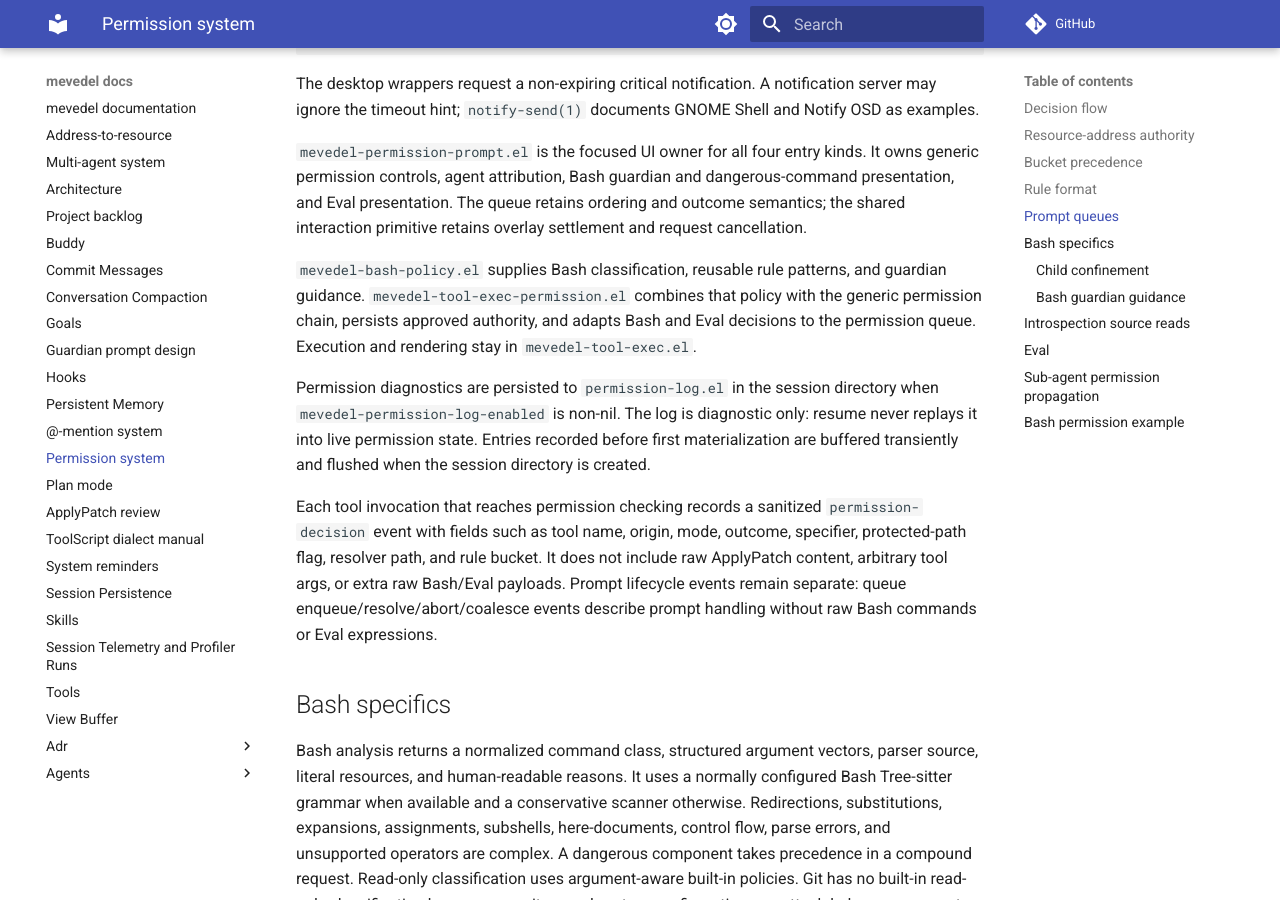
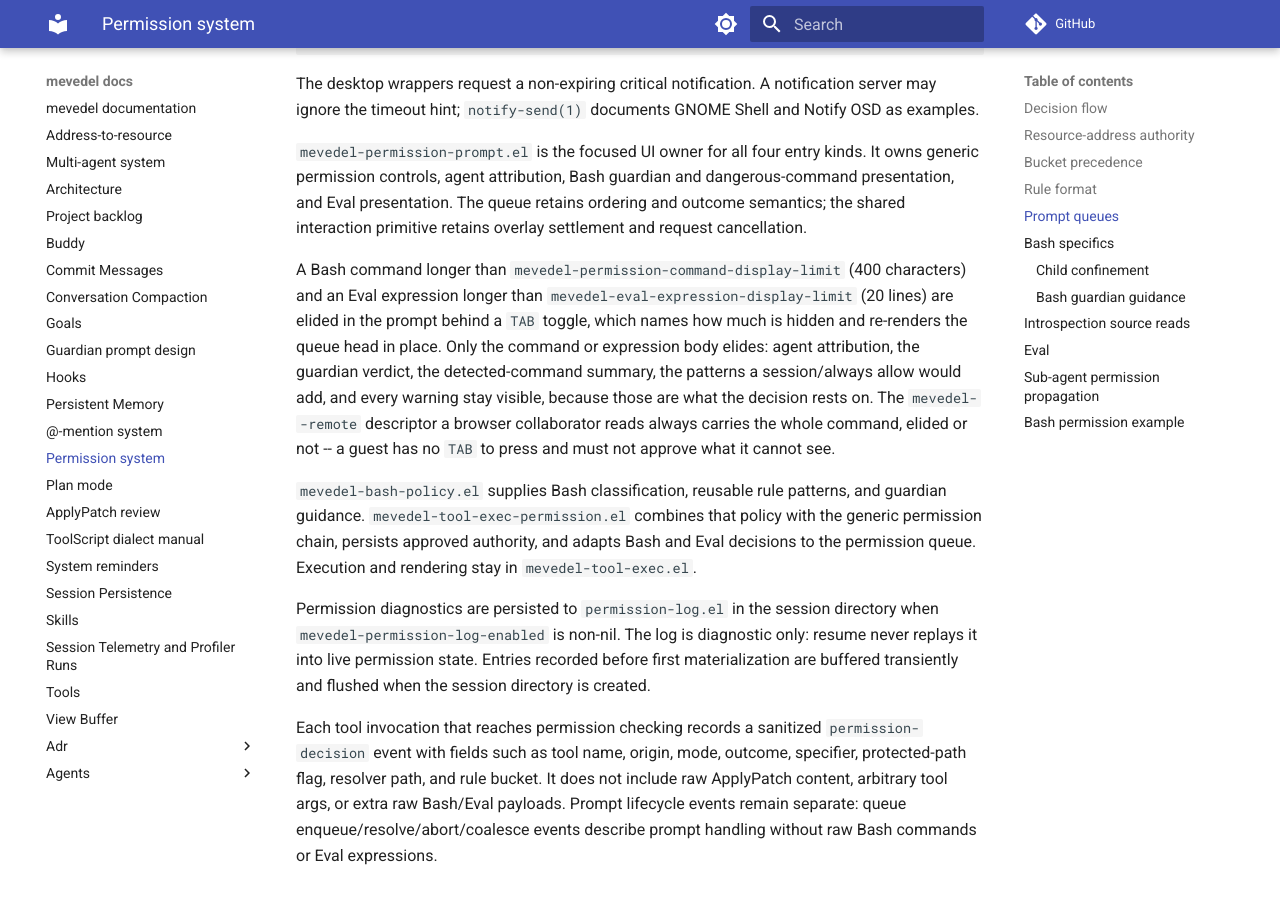
Before and after one commit to FrauH0lle/mevedel, an MkDocs documentation site: the page built from docs/permissions.md, in a window 1280 px wide and 900 px high, scrolled down 9400 px. Built offline with MkDocs 1.6.1 and Material for MkDocs 9.7.7, drawn with Linux system fonts in a browser that asks for light colours; comment, search, counter and statistics services are not loaded.

Commit message:
feat(permissions): Elide a long command behind a TAB toggle
A Bash command can run to hundreds of characters, and the permission
prompt rendered all of it inline, pushing the guardian verdict and the
key row off screen. The Eval prompt already truncated long expressions
and printed "press TAB to expand", but nothing ever bound TAB, so the
affordance had never worked. One toggle now serves both.

Only the command or expression body elides. Agent attribution, the
guardian verdict, the detected-command summary, the patterns a
session/always allow would add, and every warning stay visible, because
those are what the decision actually rests on; collapsing them would
hide the evidence rather than the noise.

* mevedel-permission-prompt.el (mevedel-permission--elide)
(mevedel-permission--prompt-toggle-expand)
(mevedel-permission-command-display-limit): Add character- and
line-capped elision that names how much it hid, plus the TAB command
that flips the queue entry's `:expanded' UI metadata and re-renders the
head in place. Elision preserves text properties, so callers face the
text first and elide after.

(mevedel-permission--prompt-async-bash): Build the body through a
lambda over the shown command, once elided for the prompt and once whole
for the `mevedel--remote' descriptor.

(mevedel-permission--prompt-async-with-content): Bind TAB when the
prompt has a queue entry to hold the state, and prefer the entry's
recorded `:remote-body' for the browser descriptor.

* mevedel-tool-exec-permission.el (mevedel-tool-exec-permission-prompt-eval):
Route the existing 20-line expression cap through the shared elider so
its TAB hint is finally real. Ditto the two-pass body build.

* test/test-mevedel-permission-prompt.el (mevedel-permission--elide):
Cover the character and line caps, the expanded state, the entry-less
pass-through, and text-property survival.

A browser collaborator always receives the whole command: a guest has no
TAB to press, and must not approve what it cannot see.

```diff
--- a/docs/permissions.md
+++ b/docs/permissions.md
@@ -420,6 +420,17 @@ and dangerous-command presentation, and Eval presentation. The queue retains
 ordering and outcome semantics; the shared interaction primitive retains
 overlay settlement and request cancellation.
 
+A Bash command longer than `mevedel-permission-command-display-limit` (400
+characters) and an Eval expression longer than
+`mevedel-eval-expression-display-limit` (20 lines) are elided in the prompt
+behind a `TAB` toggle, which names how much is hidden and re-renders the queue
+head in place. Only the command or expression body elides: agent attribution,
+the guardian verdict, the detected-command summary, the patterns a
+session/always allow would add, and every warning stay visible, because those
+are what the decision rests on. The `mevedel--remote` descriptor a browser
+collaborator reads always carries the whole command, elided or not -- a guest
+has no `TAB` to press and must not approve what it cannot see.
+
 `mevedel-bash-policy.el` supplies Bash classification, reusable rule patterns,
 and guardian guidance. `mevedel-tool-exec-permission.el` combines that policy
 with the generic permission chain, persists approved authority, and adapts
```
Also changed, not shown: 3 other files.
